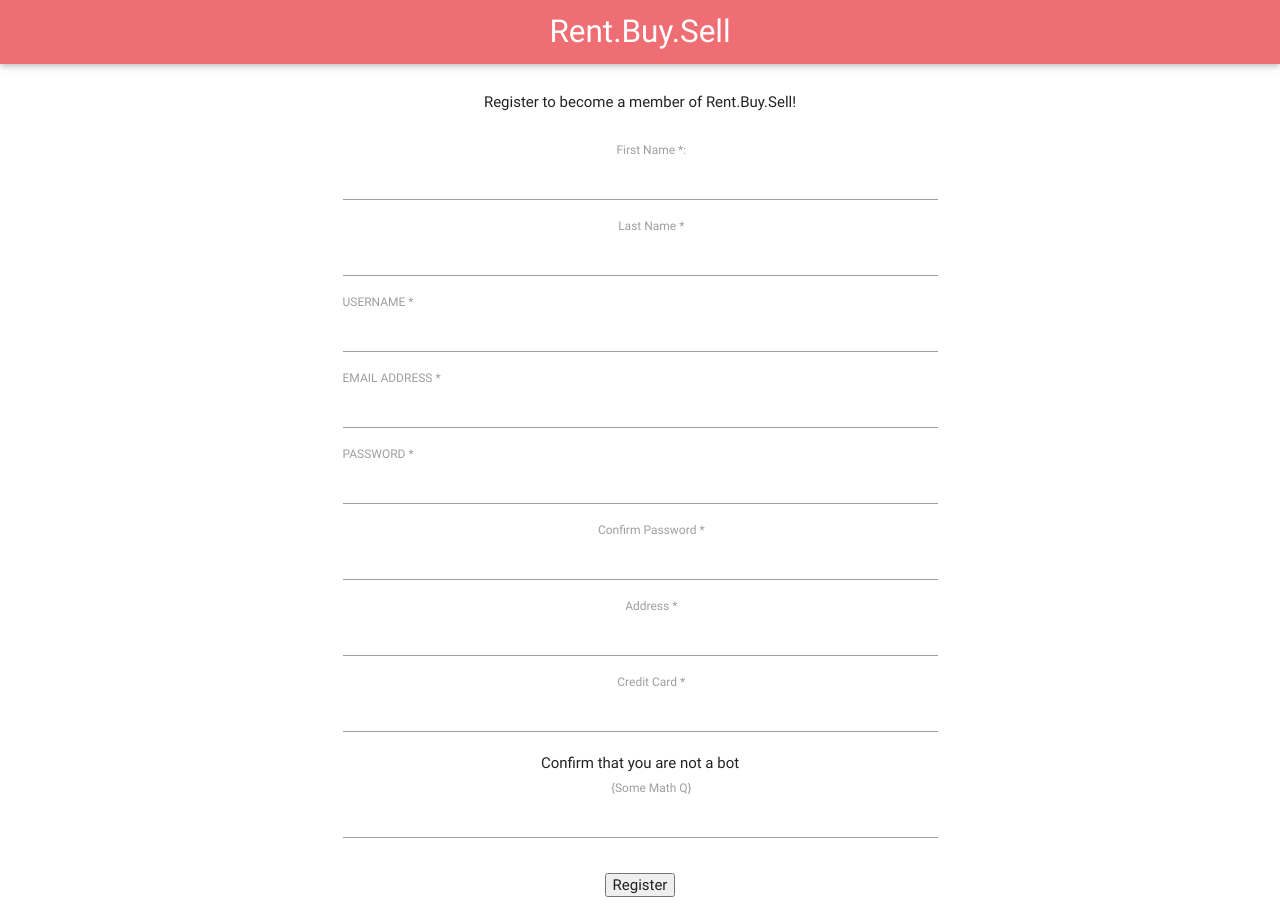
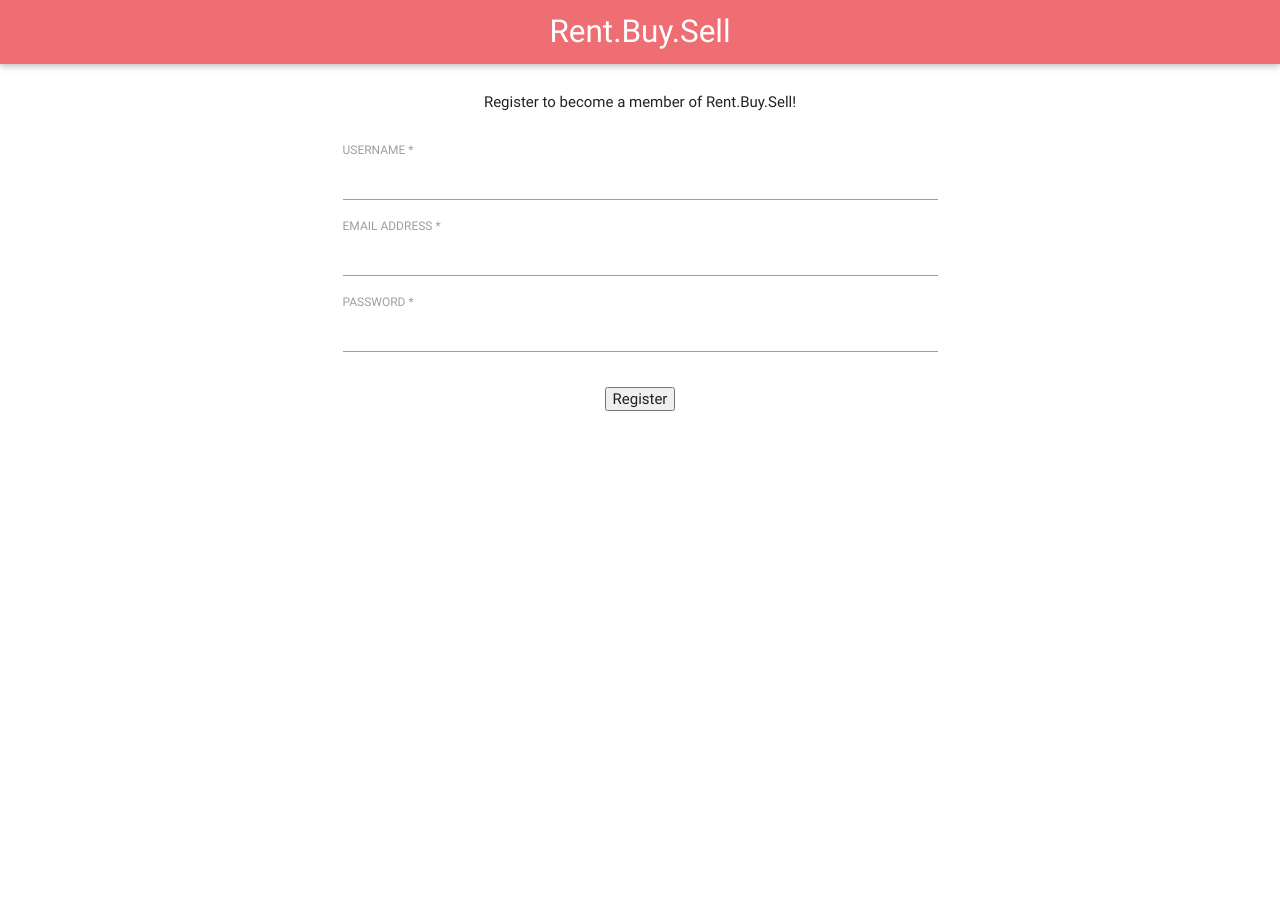
Before and after one commit to s1cyan/rent-buy-sell322, a Django app: page /rbs/signup/ in a window 1280 px wide. After the commit the page ends 411 px from the top, so only its background shows below. Run offline with Django 3.2, Linux system fonts and the light colour scheme.

Commit message:
compact registration for now

```diff
--- a/rbs_app/rbs_application/templates/registration.html
+++ b/rbs_app/rbs_application/templates/registration.html
@@ -15,14 +15,7 @@
             <form id="user_form" class="col s6 offset-s3" enctype="multipart/form-data" action="{% url 'register' %}" method="post">
                 {% csrf_token %}
                 <div class="row">
-                    <div class="input-field col s12">
-                        <input id="fname" name="fname" type="text" class="validate required">
-                        <label class="active " for="fname" data-success="">First Name *:</label>
-                    </div>
-                    <div class="input-field col s12">
-                        <input id="lname" name="lname" type="text" class="validate required">
-                        <label class="active " for="lname" data-success="">Last Name *</label>
-                    </div>
+
                     {% for field in user_form %}
                         <div class="input-field col s12">
                             {{ field.errors }}
@@ -35,25 +28,7 @@
                             {% endif %}
                         </div>
                     {% endfor %}
-                    <div class="input-field col s12">
-                        <input id="pconfirm" name="pconfirm" type="password" class="validate required">
-                        <label class="active " for="pconfirm" data-success="">Confirm Password *</label>
-                    </div>
-                    <div class="input-field col s12">
-                        <input id="address" name="address" type="text" class="validate required">
-                        <label class="active " for="address" data-success="">Address *</label>
-                    </div>
-                    <div class="input-field col s12">
-                        <input id="card" name="card" type="text" class="validate required">
-                        <label class="active " for="card" data-success="">Credit Card *</label>
-                    </div>
-                    <div class="col s12">
-                        <h6> Confirm that you are not a bot</h6>
-                    </div>
-                    <div class="input-field col s12">
-                        <input id="math" name="math" type="text" class="validate required">
-                        <label class="active " for="math" data-success="">{Some Math Q}</label>
-                    </div>
+
                 </div>
                 <!-- Provide a button to click to submit the form. -->
                 <input type="submit" name="submit" value="Register">
```
